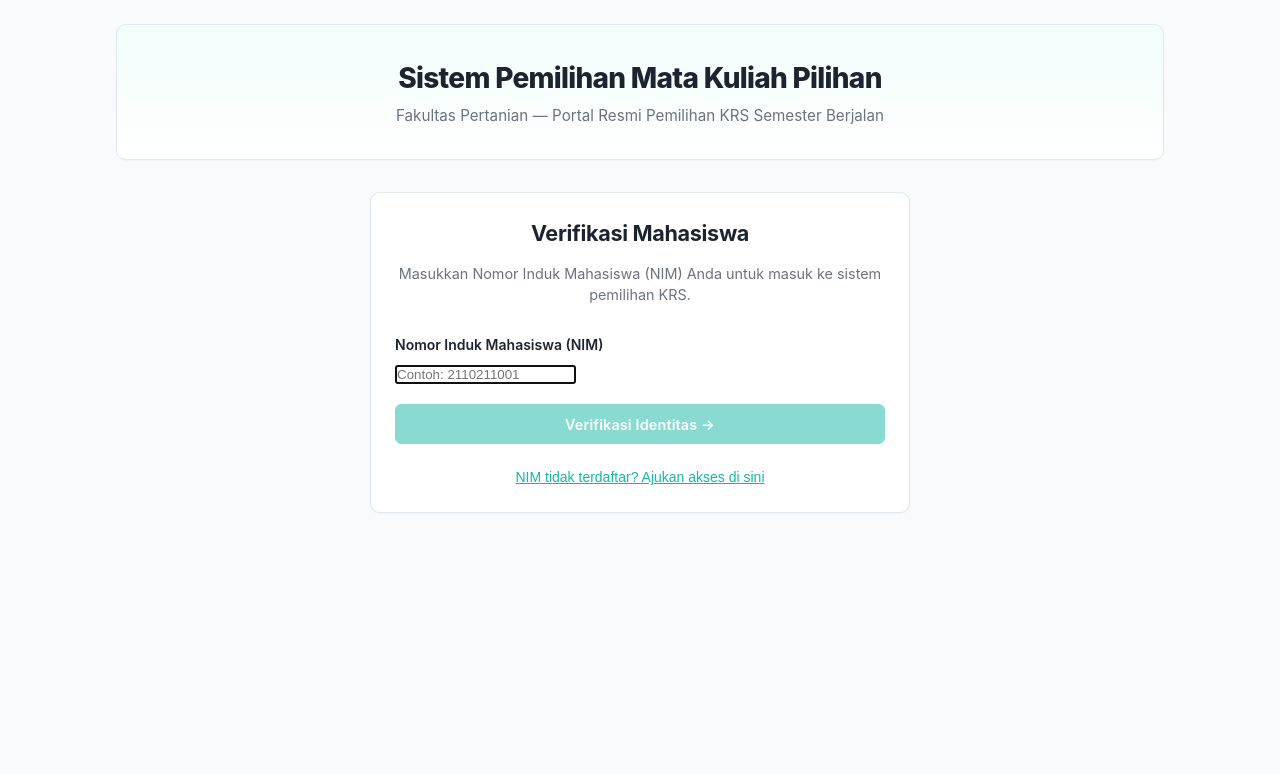
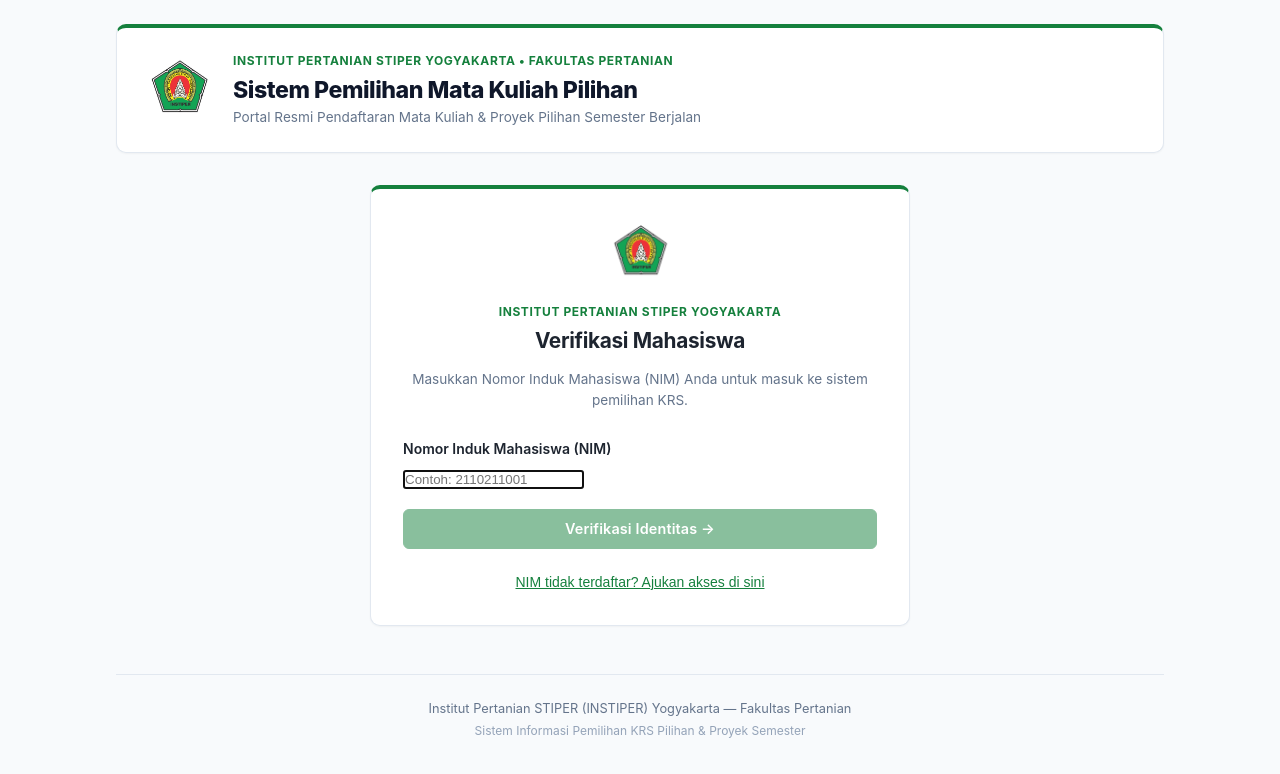
Before and after one commit to ajianndaru99/krs-pilihan, a Next.js app: page / in a window 1280 px wide. Shown: the top 774 px of the page. Built offline with nearby package versions, Linux system fonts and the light colour scheme; no server answers.

Commit message:
feat(branding): terapkan identitas resmi INSTIPER Yogyakarta, logo kampus, dan tema hijau akademik

```diff
--- a/app/globals.css
+++ b/app/globals.css
@@ -18,24 +18,25 @@
   --color-bone: #f8fafc;
   --color-paper: #ffffff;
 
-  /* Aliases for UI components */
+  /* Aliases for UI components — INSTIPER Green Theme */
   --bg-primary: #f8fafc;
   --bg-surface: #ffffff;
   --bg-subtle: #f1f5f9;
   --border-color: #e2e8f0;
-  --border-focus: #14b8a6;
-  --text-main: #1d242f;
-  --text-body: #111827;
-  --text-muted: #6b7280;
-  --text-light: #9ca3af;
+  --border-focus: #15803d;
+  --text-main: #0f172a;
+  --text-body: #1e293b;
+  --text-muted: #64748b;
+  --text-light: #94a3b8;
 
-  --primary: #14b8a6;
-  --primary-hover: #0d9488;
-  --primary-light: #f0fdfa;
-  --primary-border: #ccfbf1;
+  --primary: #15803d;
+  --primary-hover: #166534;
+  --primary-light: #f0fdf4;
+  --primary-border: #bbf7d0;
+  --accent-gold: #ca8a04;
 
-  --success: #059669;
-  --success-light: #ecfdf5;
+  --success: #15803d;
+  --success-light: #f0fdf4;
   --warning: #d97706;
   --warning-light: #fffbeb;
   --danger: #dc2626;
@@ -75,16 +76,16 @@
   padding: 1.5rem 1rem;
 }
 
-/* Header Banner — Academic Workbench on Hairline Surface */
+/* Header Banner — Academic Portal Header */
 .header-banner {
-  background: linear-gradient(180deg, #f0fdfa 0%, #ffffff 100%);
-  color: var(--color-carbon-ink);
-  padding: 2rem 1.5rem;
+  background: #ffffff;
+  color: var(--text-main);
+  padding: 1.5rem 1.75rem;
   border: 1px solid var(--border-color);
+  border-top: 4px solid var(--primary);
   border-radius: var(--radius-md);
   margin-bottom: 1.75rem;
   box-shadow: var(--shadow-sm);
-  text-align: center;
   position: relative;
   overflow: hidden;
 }
--- a/app/page.tsx
+++ b/app/page.tsx
@@ -2,6 +2,7 @@
 
 import { useState, useEffect, useCallback, useRef } from "react";
 import { useRouter } from "next/navigation";
+import Image from "next/image";
 import { supabase } from "@/lib/supabase";
 import { Offering, StudentInfo, ModalDialogState } from "@/lib/types";
 import { findClashBetweenOfferings } from "@/lib/schedule-conflict";
@@ -453,11 +454,44 @@
 
   return (
     <div className="container" style={{ maxWidth: 1080 }}>
-      <header className="header-banner" style={{ textAlign: "center", marginBottom: "2rem" }}>
-        <h1 style={{ fontSize: "1.75rem", fontWeight: 800 }}>Sistem Pemilihan Mata Kuliah Pilihan</h1>
-        <p style={{ color: "var(--text-muted)", fontSize: "0.95rem" }}>
-          Fakultas Pertanian — Portal Resmi Pemilihan KRS Semester Berjalan
-        </p>
+      <header
+        className="header-banner"
+        style={{
+          display: "flex",
+          alignItems: "center",
+          gap: "1.25rem",
+          marginBottom: "2rem",
+          flexWrap: "wrap",
+        }}
+      >
+        <Image
+          src="/logo-instiper.png"
+          alt="Logo INSTIPER"
+          width={68}
+          height={68}
+          priority
+          style={{ objectFit: "contain", flexShrink: 0 }}
+        />
+        <div style={{ flex: 1, minWidth: 260 }}>
+          <div
+            style={{
+              fontSize: "0.75rem",
+              fontWeight: 700,
+              color: "var(--primary)",
+              letterSpacing: "0.05em",
+              textTransform: "uppercase",
+              marginBottom: "0.2rem",
+            }}
+          >
+            Institut Pertanian STIPER Yogyakarta • Fakultas Pertanian
+          </div>
+          <h1 style={{ fontSize: "1.45rem", fontWeight: 800, color: "var(--text-main)", margin: 0, letterSpacing: "-0.02em" }}>
+            Sistem Pemilihan Mata Kuliah Pilihan
+          </h1>
+          <p style={{ color: "var(--text-muted)", fontSize: "0.85rem", marginTop: "0.25rem", margin: 0 }}>
+            Portal Resmi Pendaftaran Mata Kuliah & Proyek Pilihan Semester Berjalan
+          </p>
+        </div>
       </header>
 
       {phase === "login" && (
@@ -513,6 +547,24 @@
         onSuccess={(msg) => showPopup("info", "Pengajuan Terkirim", msg)}
         onError={(err) => showPopup("danger", "Pengajuan Gagal", err)}
       />
+
+      <footer
+        style={{
+          marginTop: "3rem",
+          paddingTop: "1.5rem",
+          borderTop: "1px solid var(--border-color)",
+          textAlign: "center",
+          fontSize: "0.8rem",
+          color: "var(--text-muted)",
+        }}
+      >
+        <p>
+          Institut Pertanian STIPER (INSTIPER) Yogyakarta — Fakultas Pertanian
+        </p>
+        <p style={{ fontSize: "0.75rem", color: "var(--text-light)", marginTop: "0.25rem" }}>
+          Sistem Informasi Pemilihan KRS Pilihan & Proyek Semester
+        </p>
+      </footer>
     </div>
   );
 }
--- a/components/student/CheckNimCard.tsx
+++ b/components/student/CheckNimCard.tsx
@@ -1,5 +1,6 @@
 "use client";
 
+import Image from "next/image";
 import { StudentInfo } from "@/lib/types";
 
 interface CheckNimCardProps {
@@ -28,12 +29,23 @@
   onOpenAjukanModal,
 }: CheckNimCardProps) {
   return (
-    <div className="card" style={{ maxWidth: 540, margin: "2rem auto" }}>
+    <div className="card" style={{ maxWidth: 540, margin: "2rem auto", borderTop: "4px solid var(--primary)", padding: "2rem" }}>
       <div style={{ textAlign: "center", marginBottom: "1.75rem" }}>
-        <h2 className="card-title" style={{ justifyContent: "center", fontSize: "1.35rem" }}>
+        <Image
+          src="/logo-instiper.png"
+          alt="Logo INSTIPER"
+          width={64}
+          height={64}
+          priority
+          style={{ objectFit: "contain", margin: "0 auto 0.75rem" }}
+        />
+        <div style={{ fontSize: "0.75rem", fontWeight: 700, color: "var(--primary)", letterSpacing: "0.05em", textTransform: "uppercase" }}>
+          Institut Pertanian STIPER Yogyakarta
+        </div>
+        <h2 className="card-title" style={{ justifyContent: "center", fontSize: "1.3rem", marginTop: "0.25rem" }}>
           Verifikasi Mahasiswa
         </h2>
-        <p style={{ color: "var(--text-muted)", fontSize: "0.9rem", marginTop: "0.25rem" }}>
+        <p style={{ color: "var(--text-muted)", fontSize: "0.85rem", marginTop: "0.25rem" }}>
           Masukkan Nomor Induk Mahasiswa (NIM) Anda untuk masuk ke sistem pemilihan KRS.
         </p>
       </div>
```
Also changed, not shown: app/admin/page.tsx (+18 -0 lines), app/bukti/page.tsx (+28 -10 lines), components/admin/AdminHeader.tsx (+18 -6 lines), components/admin/AdminLoginCard.tsx (+15 -2 lines), Logo_instiper-removebg-preview.png (added), public/logo-instiper.png (added).
